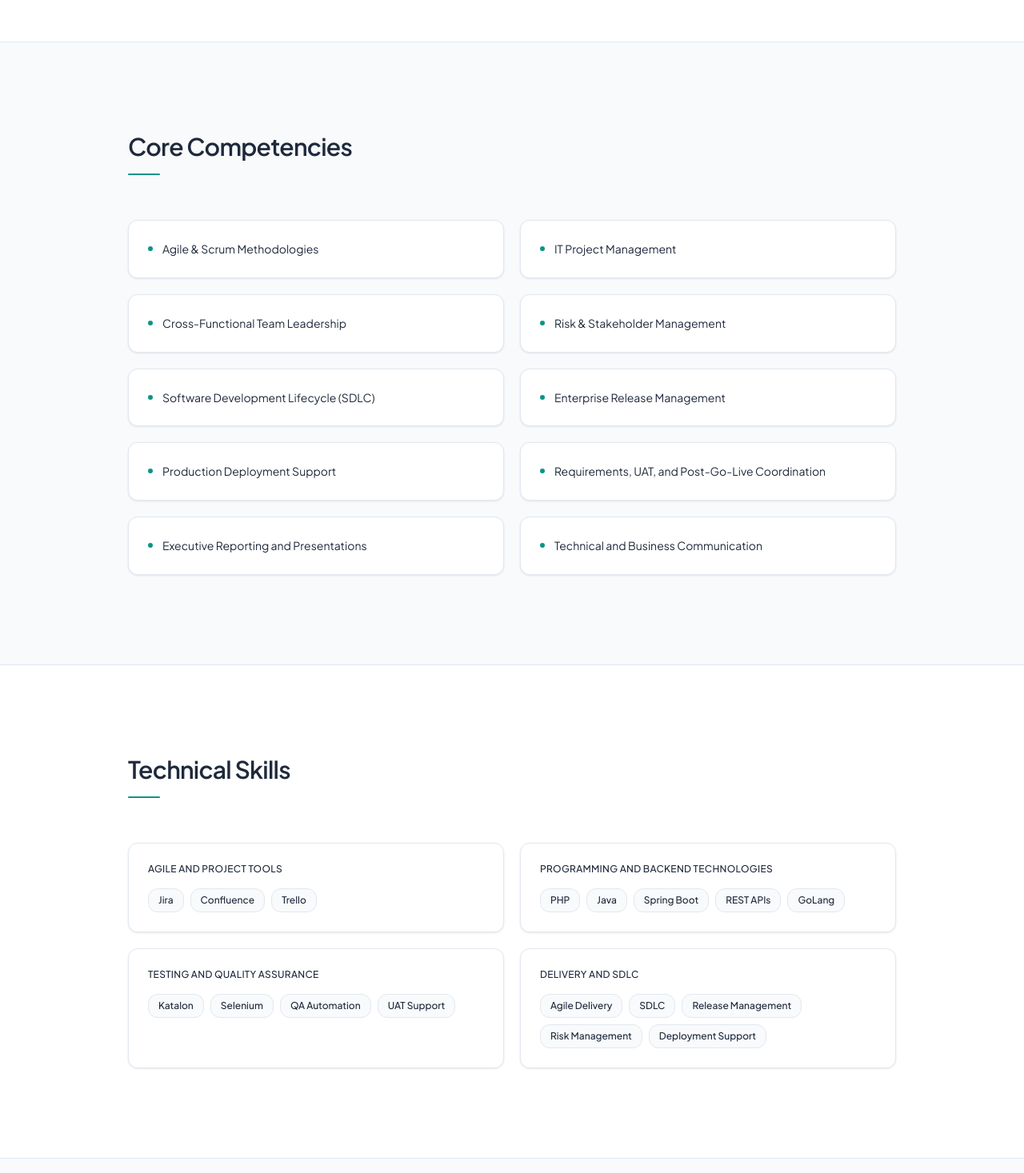
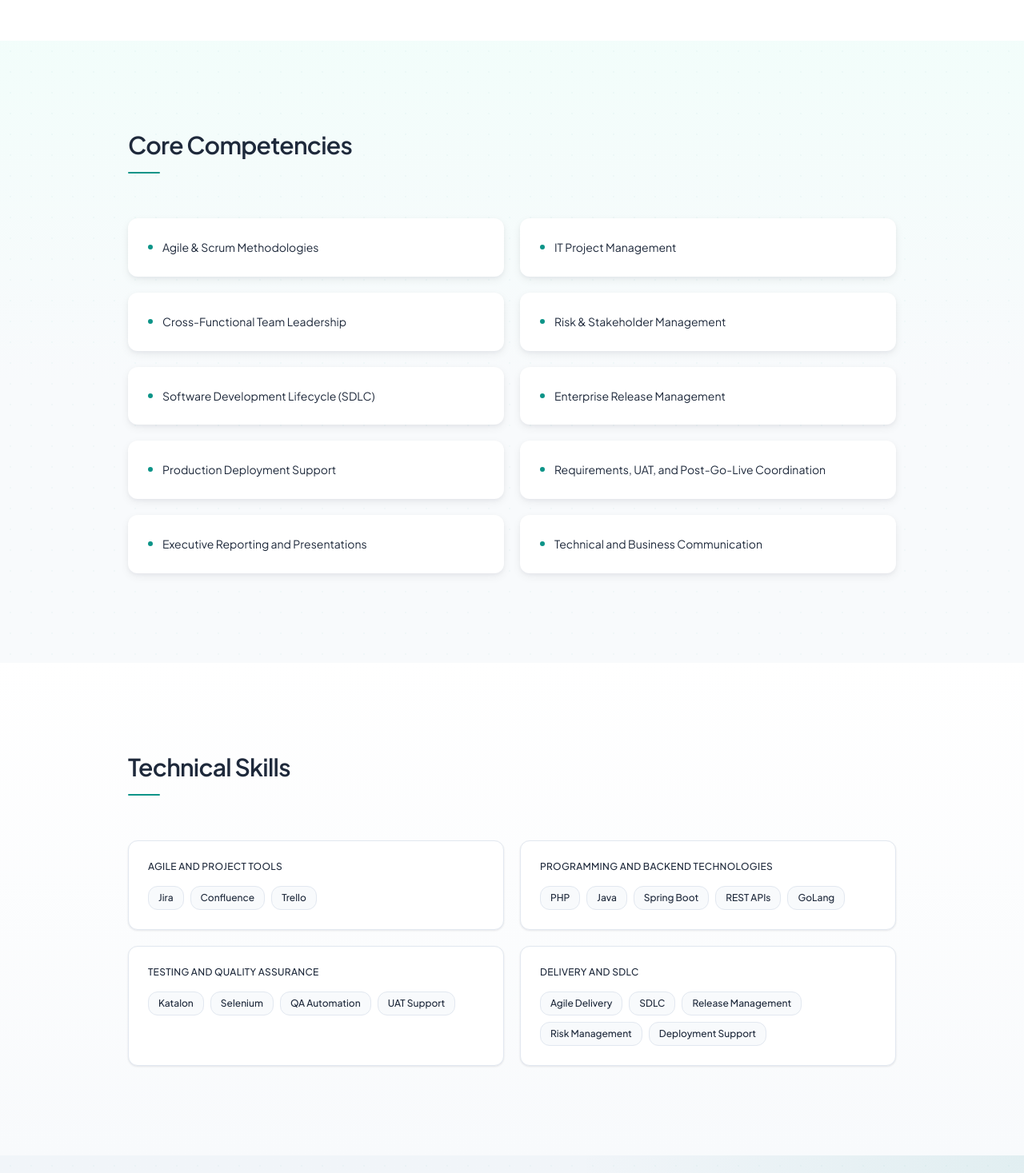
Before and after one commit to charlefire-cpu/personal-website, a React (Vite) app: page / in a window 1280 px wide. Shown: the part 1330-2797 px from the top of the page at 80% size. Built offline with nearby package versions, Linux system fonts and the light colour scheme.

Commit message:
add section backgrounds and visual variety

```diff
--- a/src/components/About.tsx
+++ b/src/components/About.tsx
@@ -5,7 +5,7 @@ export default function About() {
   const { id, title } = profile.sections.about
 
   return (
-    <Section id={id} title={title}>
+    <Section id={id} title={title} tone="white">
       <div className="card max-w-3xl">
         <div className="space-y-5 text-body sm:space-y-6">
           {profile.about.map((paragraph) => (
--- a/src/components/Contact.tsx
+++ b/src/components/Contact.tsx
@@ -73,7 +73,7 @@ export default function Contact() {
   }>
 
   return (
-    <Section id={id} title={title} description={message}>
+    <Section id={id} title={title} tone="contact" description={message}>
       <ul className="grid grid-cols-1 gap-4 sm:grid-cols-2 sm:gap-5">
         {contactItems.map((item) => {
           const Icon = iconMap[item.label] ?? EmailIcon
--- a/src/components/CoreCompetencies.tsx
+++ b/src/components/CoreCompetencies.tsx
@@ -5,7 +5,7 @@ export default function CoreCompetencies() {
   const { id, title } = profile.sections.coreCompetencies
 
   return (
-    <Section id={id} title={title} alternate>
+    <Section id={id} title={title} tone="tinted">
       <ul className="grid grid-cols-1 gap-4 sm:grid-cols-2 sm:gap-5">
         {profile.competencies.map((competency) => (
           <li
--- a/src/components/Education.tsx
+++ b/src/components/Education.tsx
@@ -6,7 +6,7 @@ export default function Education() {
   const { degree, school, year } = profile.education
 
   return (
-    <Section id={id} title={title}>
+    <Section id={id} title={title} tone="white">
       <div className="card max-w-xl">
         <h3 className="text-h3">{degree}</h3>
         <p className="text-body mt-2 break-words">{school}</p>
--- a/src/components/Experience.tsx
+++ b/src/components/Experience.tsx
@@ -12,7 +12,7 @@ export default function Experience() {
   const earlierRoles = profile.experience.filter((role) => role.compact)
 
   return (
-    <Section id={id} title={title} alternate>
+    <Section id={id} title={title} tone="experience">
       <div className="relative min-w-0">
         <div className="timeline-line" aria-hidden="true" />
 
--- a/src/components/Resume.tsx
+++ b/src/components/Resume.tsx
@@ -7,7 +7,7 @@ export default function Resume() {
   const { description, filePath, fileName, buttonLabel } = profile.resume
 
   return (
-    <Section id={id} title={title} alternate>
+    <Section id={id} title={title} tone="surface">
       <div className="card max-w-2xl">
         <p className="text-body">{description}</p>
         <div className="mt-6 border-t border-border pt-6 sm:mt-8 sm:pt-8">
--- a/src/components/TechnicalSkills.tsx
+++ b/src/components/TechnicalSkills.tsx
@@ -5,7 +5,7 @@ export default function TechnicalSkills() {
   const { title } = profile.sections.technicalSkills
 
   return (
-    <Section title={title}>
+    <Section title={title} tone="gradient">
       <div className="grid grid-cols-1 gap-5 sm:grid-cols-2">
         {profile.skillGroups.map((group) => (
           <div key={group.category} className="card min-w-0">
--- a/src/components/ui/Section.tsx
+++ b/src/components/ui/Section.tsx
@@ -1,4 +1,12 @@
 import type { ReactNode } from 'react'
+
+export type SectionTone =
+  | 'white'
+  | 'surface'
+  | 'tinted'
+  | 'gradient'
+  | 'experience'
+  | 'contact'
 
 interface SectionProps {
   id?: string
@@ -7,8 +15,19 @@ interface SectionProps {
   description?: string
   children: ReactNode
   className?: string
-  alternate?: boolean
+  tone?: SectionTone
 }
+
+const toneClasses: Record<SectionTone, string> = {
+  white: 'section-tone-white',
+  surface: 'section-tone-surface',
+  tinted: 'section-tone-tinted',
+  gradient: 'section-tone-gradient',
+  experience: 'section-tone-experience',
+  contact: 'section-tone-contact',
+}
+
+const texturedTones: SectionTone[] = ['tinted', 'experience', 'contact']
 
 export default function Section({
   id,
@@ -17,17 +36,22 @@ export default function Section({
   description,
   children,
   className = '',
-  alternate = false,
+  tone = 'white',
 }: SectionProps) {
   const headingId = id ? `${id}-heading` : undefined
+  const showTexture = texturedTones.includes(tone)
 
   return (
     <section
       id={id}
-      className={`section-base ${alternate ? 'section-surface' : 'bg-white'} ${className}`}
+      className={`section-base ${toneClasses[tone]} ${className}`}
       aria-labelledby={headingId}
     >
-      <div className="page-container">
+      {showTexture && (
+        <div className="section-texture" aria-hidden="true" />
+      )}
+
+      <div className="page-container relative z-[1]">
         <header className="mb-10 sm:mb-12 lg:mb-14">
           {eyebrow && <p className="section-eyebrow">{eyebrow}</p>}
           <h2 id={headingId} className="section-heading">
--- a/src/index.css
+++ b/src/index.css
@@ -117,11 +117,65 @@ body {
 
   /* ── Sections ── */
   .section-base {
-    @apply relative scroll-mt-[4.5rem] border-t border-border py-20 sm:scroll-mt-20 sm:py-24 lg:scroll-mt-[5.5rem] lg:py-28;
+    @apply relative isolate scroll-mt-[4.5rem] py-20 sm:scroll-mt-20 sm:py-24 lg:scroll-mt-[5.5rem] lg:py-28;
   }
 
-  .section-surface {
+  .section-texture {
+    @apply pointer-events-none absolute inset-0 opacity-60;
+    background-image: radial-gradient(rgb(13 148 136 / 0.055) 1px, transparent 1px);
+    background-size: 26px 26px;
+  }
+
+  .section-tone-white {
+    @apply bg-white;
+  }
+
+  .section-tone-surface {
     @apply bg-surface;
+  }
+
+  .section-tone-tinted {
+    background: linear-gradient(
+      180deg,
+      rgb(240 253 250 / 0.85) 0%,
+      var(--color-surface) 55%,
+      rgb(248 250 252 / 1) 100%
+    );
+  }
+
+  .section-tone-gradient {
+    background: linear-gradient(180deg, white 0%, var(--color-surface) 100%);
+  }
+
+  .section-tone-experience {
+    background:
+      radial-gradient(ellipse 80% 55% at 100% 0%, rgb(13 148 136 / 0.07), transparent 55%),
+      radial-gradient(ellipse 60% 45% at 0% 100%, rgb(15 23 42 / 0.04), transparent 50%),
+      linear-gradient(180deg, var(--color-surface-alt) 0%, var(--color-surface) 100%);
+  }
+
+  .section-tone-contact {
+    background:
+      radial-gradient(ellipse 90% 70% at 50% 0%, rgb(13 148 136 / 0.08), transparent 60%),
+      linear-gradient(165deg, var(--color-surface) 0%, white 45%, var(--color-accent-soft) 100%);
+  }
+
+  .section-tone-experience .timeline-line {
+    @apply w-px bg-gradient-to-b from-accent/50 via-accent/20 to-border;
+  }
+
+  .section-tone-experience .timeline-dot {
+    @apply ring-4 ring-white/80;
+  }
+
+  .section-tone-tinted .card,
+  .section-tone-experience .card,
+  .section-tone-contact .card {
+    @apply border-white/80 shadow-[var(--shadow-md)];
+  }
+
+  .section-tone-contact .icon-circle {
+    @apply border-accent/15 bg-white text-accent;
   }
 
   /* ── Cards ── */
```
